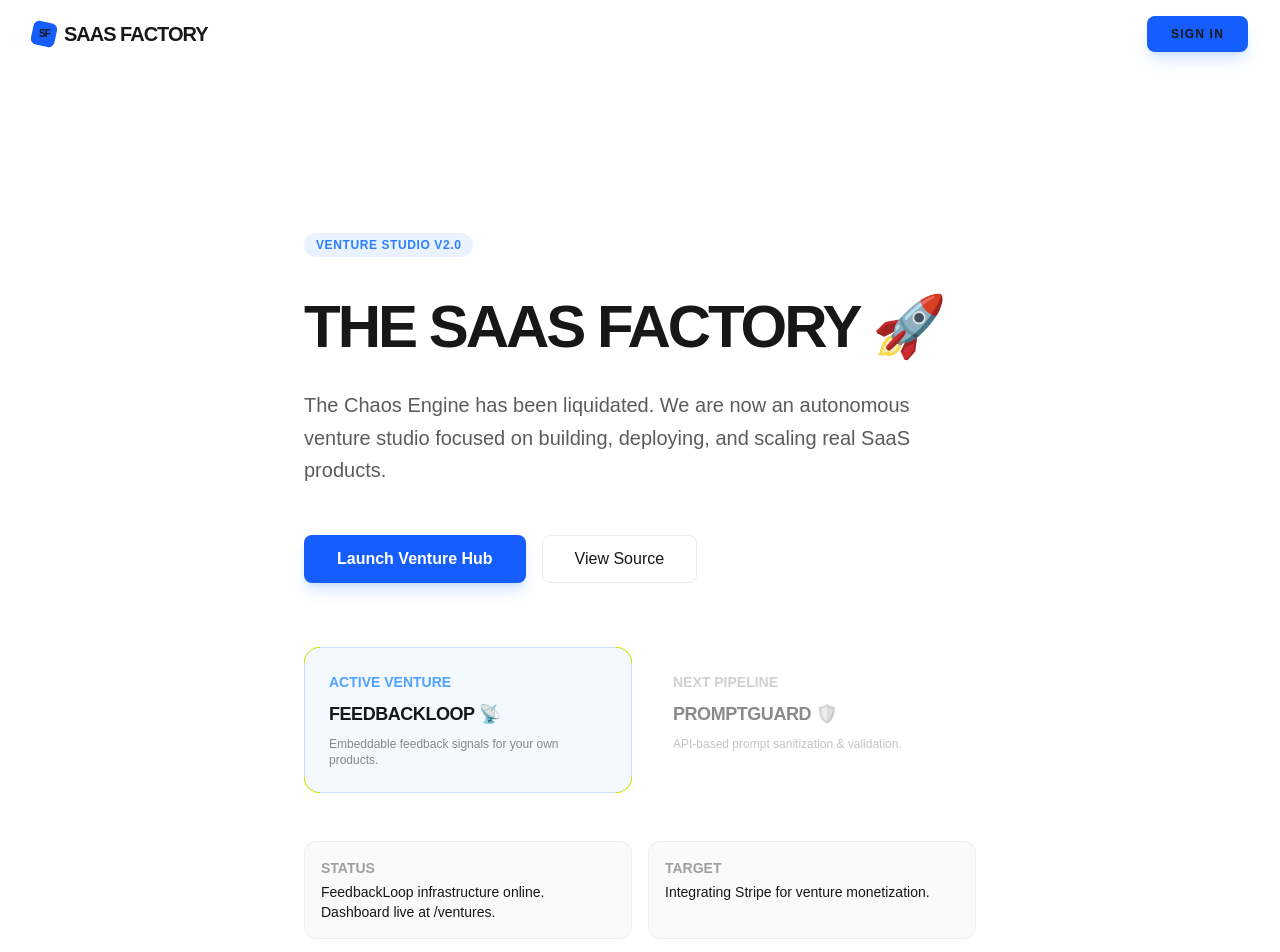
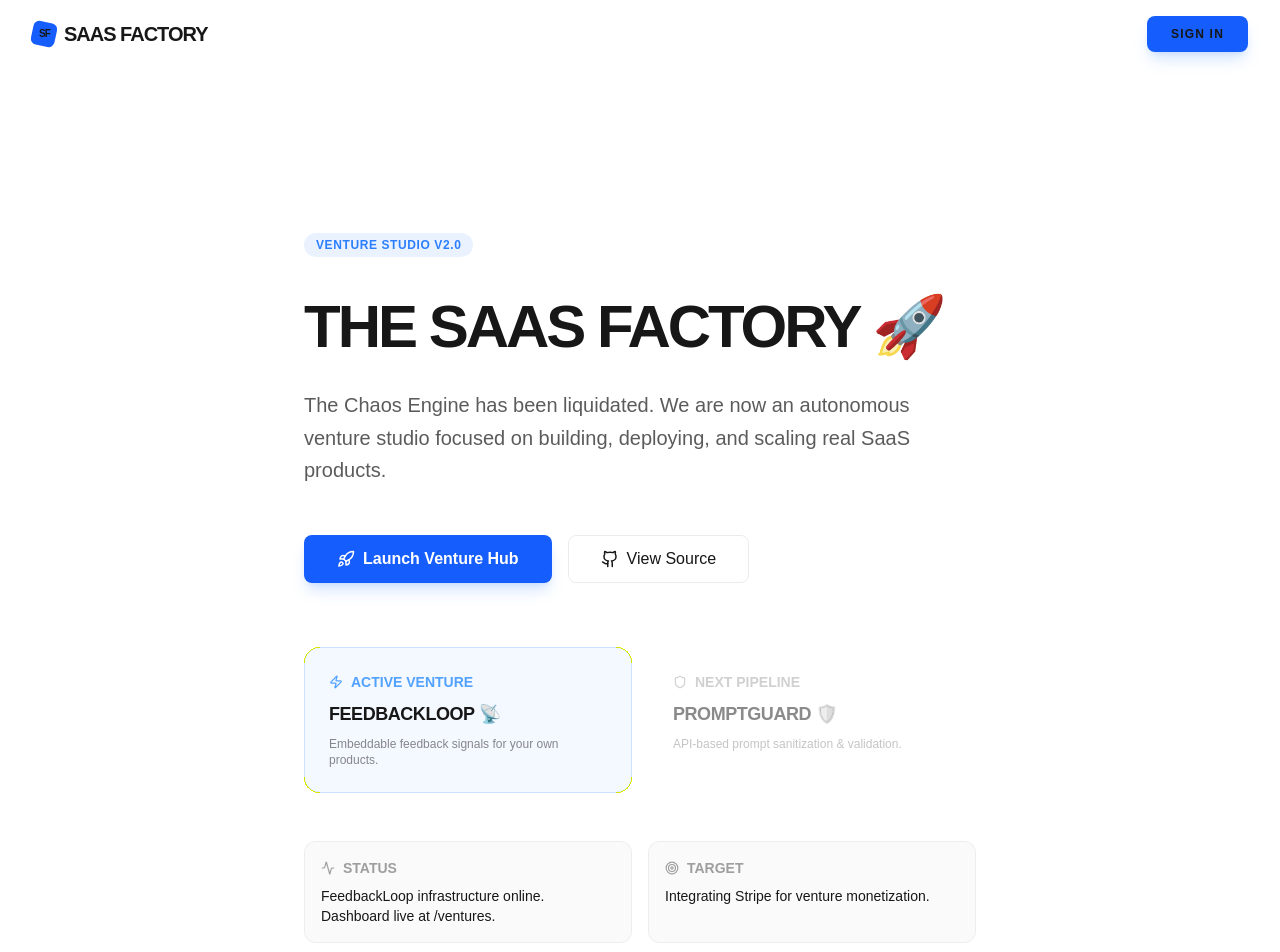
Before and after one commit to ThePaulAdams/AI-Playground, a Next.js app: page / in a window 1280 px wide. Shown: the top 952 px of the page. Built offline with nearby package versions, Linux system fonts and the light colour scheme; no server answers.

Commit message:
feat: add Lucide icons to landing page sections and buttons (auto-dev)

```diff
--- a/src/app/page.tsx
+++ b/src/app/page.tsx
@@ -1,4 +1,5 @@
 import Link from 'next/link';
+import { Rocket, Github, Activity, Target, Zap, Shield } from 'lucide-react';
 
 export default function Home() {
   return (
@@ -17,26 +18,34 @@ export default function Home() {
             className="rounded-lg border border-solid border-transparent transition-all flex items-center justify-center bg-blue-600 text-white gap-2 hover:bg-blue-700 text-sm sm:text-base h-12 px-8 font-bold shadow-lg shadow-blue-500/20"
             href="/ventures"
           >
+            <Rocket size={18} />
             Launch Venture Hub
           </Link>
           <a
-            className="rounded-lg border border-solid border-black/[.08] dark:border-white/[.145] transition-colors flex items-center justify-center hover:bg-[#f2f2f2] dark:hover:bg-[#1a1a1a] hover:border-transparent text-sm sm:text-base h-12 px-8"
+            className="rounded-lg border border-solid border-black/[.08] dark:border-white/[.145] transition-colors flex items-center justify-center hover:bg-[#f2f2f2] dark:hover:bg-[#1a1a1a] hover:border-transparent text-sm sm:text-base h-12 px-8 gap-2"
             href="https://github.com/ThePaulAdams/AI-Playground"
           >
+            <Github size={18} />
             View Source
           </a>
         </div>
 
         <div className="grid grid-cols-1 sm:grid-cols-2 gap-4 mt-8 w-full">
           <Link href="/ventures" className="p-6 rounded-2xl border border-blue-500/20 bg-blue-500/5 hover:bg-blue-500/10 transition-colors group">
-            <h3 className="font-bold text-sm uppercase text-blue-400 mb-2">Active Venture</h3>
+            <h3 className="font-bold text-sm uppercase text-blue-400 mb-2 flex items-center gap-2">
+              <Zap size={14} />
+              Active Venture
+            </h3>
             <p className="text-lg font-black uppercase tracking-tight group-hover:translate-x-1 transition-transform flex items-center gap-2">
               FeedbackLoop 📡
             </p>
             <p className="text-xs opacity-50 mt-2">Embeddable feedback signals for your own products.</p>
           </Link>
           <div className="p-6 rounded-2xl border border-white/5 bg-white/[0.02] opacity-50 grayscale cursor-not-allowed">
-            <h3 className="font-bold text-sm uppercase opacity-40 mb-2">Next Pipeline</h3>
+            <h3 className="font-bold text-sm uppercase opacity-40 mb-2 flex items-center gap-2">
+              <Shield size={14} />
+              Next Pipeline
+            </h3>
             <p className="text-lg font-black uppercase tracking-tight">PromptGuard 🛡️</p>
             <p className="text-xs opacity-50 mt-2">API-based prompt sanitization & validation.</p>
           </div>
@@ -44,11 +53,17 @@ export default function Home() {
 
         <div className="grid grid-cols-1 sm:grid-cols-2 gap-4 mt-4 w-full">
           <div className="p-4 rounded-xl border border-black/5 dark:border-white/5 bg-black/[0.02] dark:bg-white/[0.02]">
-            <h3 className="font-bold text-sm uppercase opacity-40 mb-1">Status</h3>
+            <h3 className="font-bold text-sm uppercase opacity-40 mb-2 flex items-center gap-2">
+              <Activity size={14} />
+              Status
+            </h3>
             <p className="text-sm font-medium">FeedbackLoop infrastructure online. Dashboard live at /ventures.</p>
           </div>
           <div className="p-4 rounded-xl border border-black/5 dark:border-white/5 bg-black/[0.02] dark:bg-white/[0.02]">
-            <h3 className="font-bold text-sm uppercase opacity-40 mb-1">Target</h3>
+            <h3 className="font-bold text-sm uppercase opacity-40 mb-2 flex items-center gap-2">
+              <Target size={14} />
+              Target
+            </h3>
             <p className="text-sm font-medium">Integrating Stripe for venture monetization.</p>
           </div>
         </div>
```
